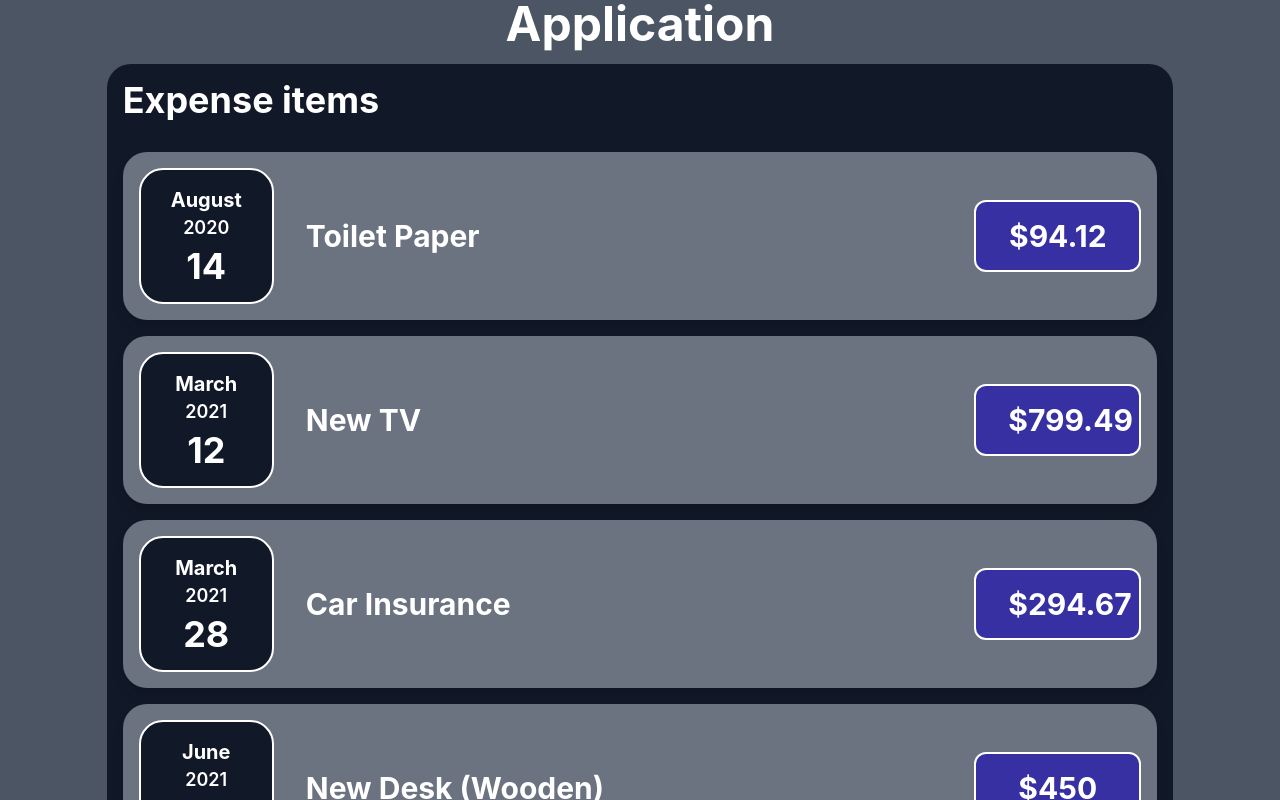
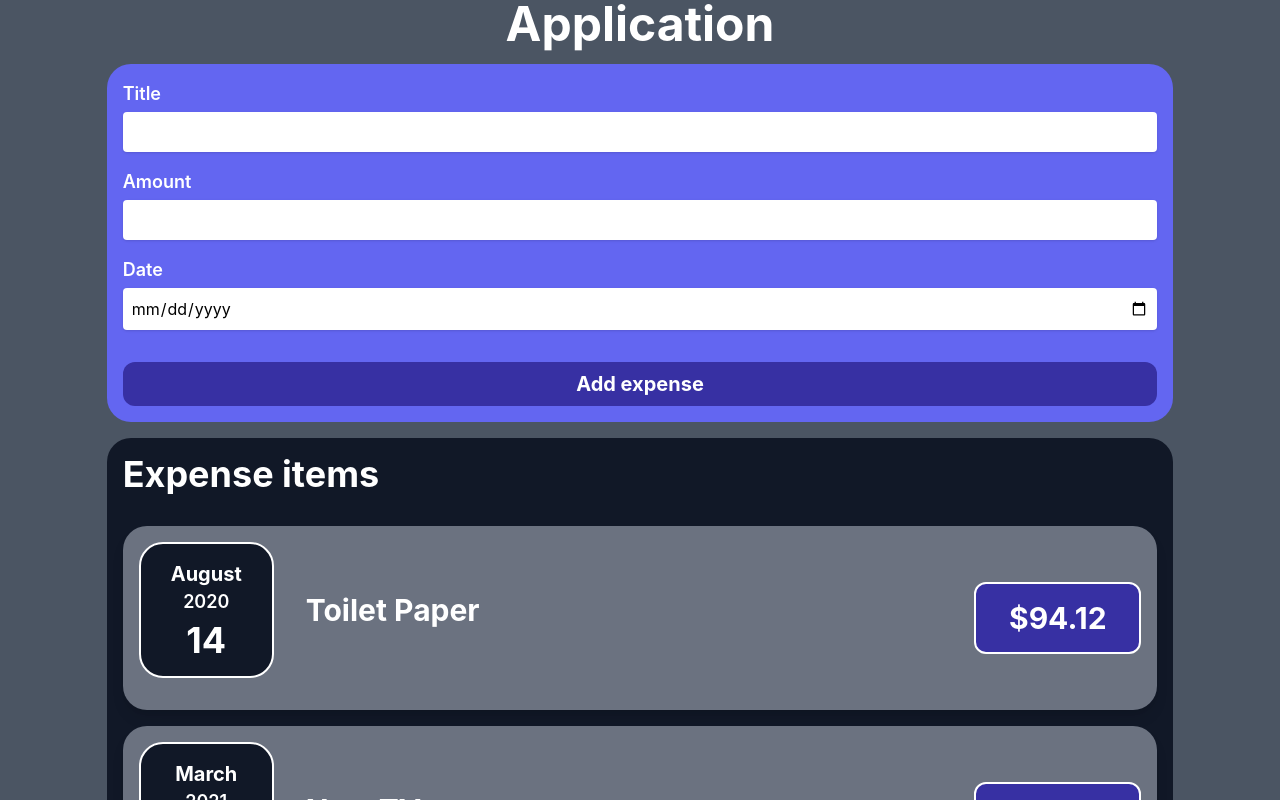
Before and after one commit to Mannavard/react-study-app-1, a React (Create React App) app: page / in a window 1280 px wide. Shown: the top 800 px of the page. Built offline with nearby package versions, Linux system fonts and the light colour scheme.

Commit message:
- Provide new expense component with form which add new items to expenses array.

```diff
--- a/src/App.js
+++ b/src/App.js
@@ -1,12 +1,22 @@
 import Expenses from "./components/Expenses/Expenses";
 import { EXPENSES } from "./constants/expenses.const";
+import NewExpense from "./components/NewExpense/NewExpense";
+import { useState } from "react";
 
 
 const App = () => {
+  const [expenses, setExpenses] = useState(EXPENSES);
+  const addExpenseItem = (expenseItem) => {
+    setExpenses([...expenses, expenseItem]);
+  };
+
   return (
-    <div className="bg-gray-600 w-screen h-full">
-      <h1 className="w-full mb-4 text-white text-5xl text-center font-bold">Application</h1>
-      <Expenses data={EXPENSES}/>
+    <div className="flex flex-col grow bg-gray-600 w-screen">
+      <h1 className="xl:text-5xl xl:mb-4 w-full mb-2 text-white text-3xl text-center font-bold">Application</h1>
+      <div className="mb-4">
+        <NewExpense expensesLength={expenses?.length} onAddNewExpense={addExpenseItem}/>
+      </div>
+      <Expenses data={expenses}/>
     </div>
   );
 }
--- a/src/components/Expenses/ExpenseDate.js
+++ b/src/components/Expenses/ExpenseDate.js
@@ -8,9 +8,20 @@ const ExpenseDate = props => {
 
   return (
     <Card className="flex flex-col items-center border-2 border-white bg-gray-900">
-      <div className="text-white text-xl font-bold">{month}</div>
-      <div className="text-white text-lg mb-1 font-semibold">{year}</div>
-      <div className="text-white text-4xl font-bold">{day}</div>
+      <div className="text-white text-base font-bold
+                      xl:text-xl">
+        {month}
+      </div>
+
+      <div className="text-white text-sm font-semibold
+                      xl:mb-1 xl:text-lg">
+        {year}
+      </div>
+
+      <div className="text-white text-2xl font-bold
+                      xl:text-4xl">
+        {day}
+      </div>
     </Card>
   );
 }
--- a/src/components/Expenses/ExpenseItem.js
+++ b/src/components/Expenses/ExpenseItem.js
@@ -1,15 +1,31 @@
 import Card from "../Wrappers/Card";
 import ExpenseDate from "./ExpenseDate";
+import { useState } from "react";
 
 
 const ExpenseItem = props => {
+  const initBackground = 'bg-indigo-800';
+  const [background, setBackground] = useState(initBackground);
+  const changeBackgroundHandler = () => {
+    setBackground('bg-red-800');
+  }
   return (
-    <Card className="flex items-center flex-wrap w-full mb-4 last:mb-0 bg-gray-500 shadow-lg cursor-pointer">
-      <div className="xl:w-2/12 xl:flex-grow-0 xl:pr-8 xl:mb-0 mb-4 w-full flex-grow-1">
+    <Card className="flex items-center flex-wrap w-full min-w-min mb-2 bg-gray-500 shadow-lg cursor-pointer
+                     xl:mb-4
+                     last:mb-0">
+      <div className="grow w-full mb-1
+                      xl:grow-0 xl:w-2/12 xl:pr-8 xl:mb-4">
         <ExpenseDate date={props.date}/>
       </div>
-      <div className="xl:w-8/12 xl:flex-grow-0 xl:text-left xl:mb-0 mb-4 w-full text-center flex-grow-1 text-white text-3xl font-bold">{props.title}</div>
-      <div className="xl:w-2/12 xl:flex-grow-0 w-full flex-grow-1 px-8 py-4 border-2 border-white rounded-xl text-center text-white text-3xl font-bold bg-indigo-800">
+
+      <div className="grow w-full mb-1 text-center text-white text-xl font-bold
+                      xl:grow-0 xl:w-8/12 xl:text-left xl:text-3xl xl:mb-4">
+        {props.title}
+      </div>
+
+      <div className={"grow w-full px-2 py-1 border-2 border-white rounded-xl text-center text-white text-xl font-bold +" +
+                      "xl:grow-0 xl:w-2/12 xl:px-8 xl:py-4 xl:text-3xl " + background}
+           onClick={changeBackgroundHandler}>
         ${props.amount}
       </div>
     </Card>
--- a/src/components/Expenses/Expenses.js
+++ b/src/components/Expenses/Expenses.js
@@ -7,7 +7,10 @@ const Expenses = props => {
 
   return (
     <Card className="w-10/12 mx-auto bg-gray-900">
-      <h2 className="pb-8 text-4xl text-white font-bold">Expense items</h2>
+      <h2 className="pb-4 text-2xl text-white font-bold
+                     xl:text-4xl xl:pb-8">
+        Expense items
+      </h2>
       {expenseItems}
     </Card>
   );
--- /dev/null
+++ b/src/components/NewExpense/ExpenseForm.js
@@ -0,0 +1,54 @@
+import { useState } from "react";
+
+
+const ExpenseForm = (props) => {
+  const [title, setTitle] = useState('');
+  const [amount, setAmount] = useState('');
+  const [date, setDate] = useState('');
+
+  const addExpenseHandler = (event) => {
+    event.preventDefault();
+    if (!title || !amount || !date) {
+      return;
+    }
+    const payload = {
+      title,
+      amount,
+      date: new Date(date),
+    };
+    props.onFormSubmit(payload);
+    setTitle('');
+    setAmount('');
+    setDate('');
+  };
+  const onTitleChangeHandler = (event) => {
+    setTitle(event.target.value)
+  };
+  const onAmountChangeHandler = (event) => {
+    setAmount(event.target.value)
+  };
+  const onDateChangeHandler = (event) => {
+    setDate(event.target.value)
+  };
+
+  return (
+    <form className="w-full h-full" onSubmit={addExpenseHandler}>
+      <div className="flex flex-col mb-4">
+        <label className="mb-1 text-white text-lg font-semibold">Title</label>
+        <input className="rounded appearance-none shadow p-2" type="text" value={title} onChange={onTitleChangeHandler}/>
+      </div>
+      <div className="flex flex-col mb-4">
+        <label className="mb-1 text-white text-lg font-semibold">Amount</label>
+        <input className="rounded appearance-none shadow p-2" type="number" min="0.01" step="0.01" value={amount} onChange={onAmountChangeHandler}/>
+      </div>
+      <div className="flex flex-col mb-8">
+        <label className="mb-1 text-white text-lg font-semibold">Date</label>
+        <input className="rounded appearance-none shadow p-2" type="date" min="2020-01-01" max="2022-02-14" value={date} onChange={onDateChangeHandler}/>
+      </div>
+      <button className="w-full p-2 rounded-xl text-white text-xl font-bold bg-indigo-800" type="submit">Add expense</button>
+    </form>
+  );
+}
+
+
+export default ExpenseForm;
--- /dev/null
+++ b/src/components/NewExpense/NewExpense.js
@@ -0,0 +1,24 @@
+import Card from "../Wrappers/Card";
+import ExpenseForm from "./ExpenseForm";
+
+
+const NewExpense = (props) => {
+  const saveNewExpense = (expenseFormItem) => {
+    const nextExpenseId = `e${props.expensesLength + 1}`;
+    console.log(props.expensesLength);
+    const expenseItem = {
+      ...expenseFormItem,
+      id: nextExpenseId,
+    }
+    props.onAddNewExpense(expenseItem);
+  }
+
+  return (
+    <Card className="w-10/12 mx-auto bg-indigo-500">
+      <ExpenseForm onFormSubmit={saveNewExpense}/>
+    </Card>
+  );
+}
+
+
+export default NewExpense;
--- a/src/components/Wrappers/Card.js
+++ b/src/components/Wrappers/Card.js
@@ -1,5 +1,5 @@
 const Card = props => {
-  const cssClasses = 'p-4 rounded-3xl ' + props.className;
+  const cssClasses = 'p-2 rounded-3xl xl:p-4 ' + props.className;
 
   return (
     <div className={cssClasses}>
--- a/src/index.css
+++ b/src/index.css
@@ -2,9 +2,18 @@
 @tailwind components;
 @tailwind utilities;
 
+html, body {
+  height: 100%;
+  margin: 0;
+}
+
+#root {
+  display: flex;
+  flex-flow: column;
+  height: 100%;
+}
 
 body {
-  margin: 0;
   font-family: -apple-system, BlinkMacSystemFont, 'Segoe UI', 'Roboto', 'Oxygen',
     'Ubuntu', 'Cantarell', 'Fira Sans', 'Droid Sans', 'Helvetica Neue',
     sans-serif;
```
